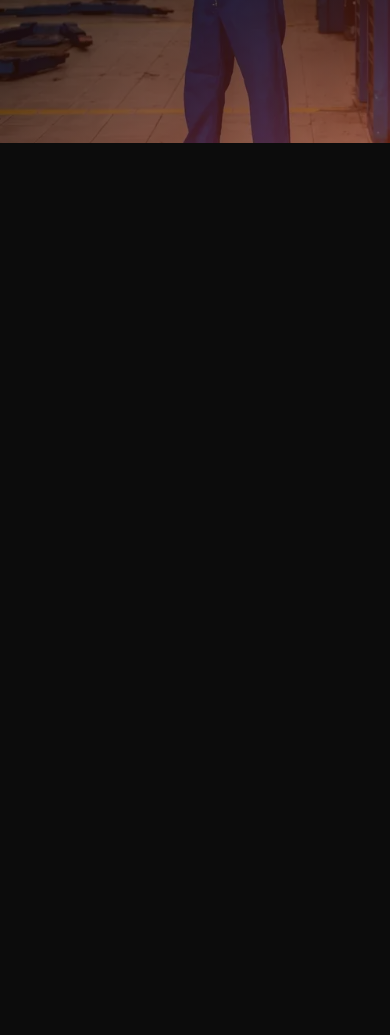
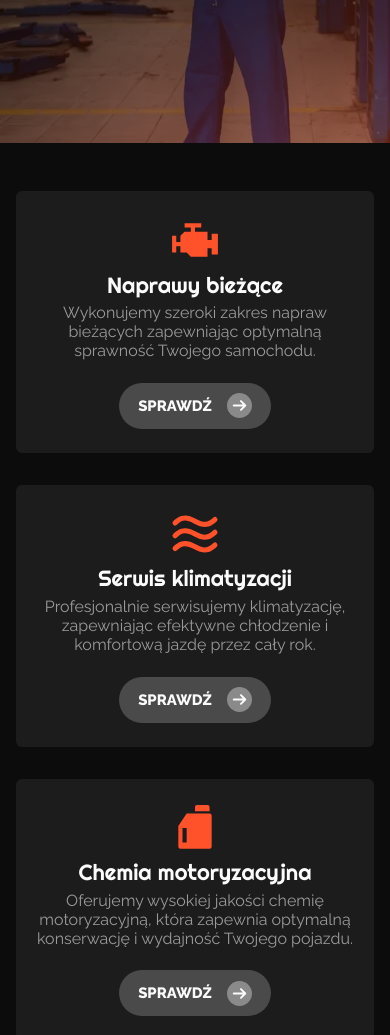
Before and after one commit to Kuba1507/FHU_Speed, a website: page index.html in a window 390 px wide. Shown: the part 357-1392 px from the top of the page. Before the commit the page ends 844 px from the top, so only its background shows below. Drawn offline with Linux system fonts and the light colour scheme.

Commit message:
created services cards for mobile

```diff
--- a/index.html
+++ b/index.html
@@ -48,6 +48,46 @@
             <div class="welcome__shadow"></div>
             <div class="welcome__gradient"></div>
         </section>
+        <section class="section services">
+            <div class="wrapper">
+                <div class="services__box">
+                    <div class="services__box-service">
+                        <img src="dist/img/engine.svg" alt="Ikonka silnika" class="services__box-service-icon">
+                        <p class="services__box-service-title">Naprawy bieżące</p>
+                        <p class="services__box-service-description">Wykonujemy szeroki zakres napraw bieżących
+                            zapewniając optymalną sprawność Twojego samochodu.</p>
+                        <button class="services__box-service-button">Sprawdź<svg xmlns="http://www.w3.org/2000/svg"
+                                width="20" height="20" viewBox="0 0 15 15">
+                                <path fill="currentColor"
+                                    d="M8.293 2.293a1 1 0 0 1 1.414 0l4.5 4.5a1 1 0 0 1 0 1.414l-4.5 4.5a1 1 0 0 1-1.414-1.414L11 8.5H1.5a1 1 0 0 1 0-2H11L8.293 3.707a1 1 0 0 1 0-1.414Z" />
+                            </svg></button>
+                    </div>
+                    <div class="services__box-service">
+                        <img src="dist/img/air.svg" alt="Ikonka powietrza" class="services__box-service-icon">
+                        <p class="services__box-service-title">Serwis klimatyzacji</p>
+                        <p class="services__box-service-description">Profesjonalnie serwisujemy klimatyzację,
+                            zapewniając efektywne chłodzenie i komfortową jazdę przez cały rok.</p>
+                        <button class="services__box-service-button">Sprawdź <svg xmlns="http://www.w3.org/2000/svg"
+                                width="20" height="20" viewBox="0 0 15 15">
+                                <path fill="currentColor"
+                                    d="M8.293 2.293a1 1 0 0 1 1.414 0l4.5 4.5a1 1 0 0 1 0 1.414l-4.5 4.5a1 1 0 0 1-1.414-1.414L11 8.5H1.5a1 1 0 0 1 0-2H11L8.293 3.707a1 1 0 0 1 0-1.414Z" />
+                            </svg></button>
+                    </div>
+                    <div class="services__box-service">
+                        <img src="dist/img/oil-fill.svg" alt="Ikonka oleju silnikowego"
+                            class="services__box-service-icon">
+                        <p class="services__box-service-title">Chemia motoryzacyjna</p>
+                        <p class="services__box-service-description">Oferujemy wysokiej jakości chemię motoryzacyjną,
+                            która zapewnia optymalną konserwację i wydajność Twojego pojazdu.</p>
+                        <button class="services__box-service-button">Sprawdź <svg xmlns="http://www.w3.org/2000/svg"
+                                width="20" height="20" viewBox="0 0 15 15">
+                                <path fill="currentColor"
+                                    d="M8.293 2.293a1 1 0 0 1 1.414 0l4.5 4.5a1 1 0 0 1 0 1.414l-4.5 4.5a1 1 0 0 1-1.414-1.414L11 8.5H1.5a1 1 0 0 1 0-2H11L8.293 3.707a1 1 0 0 1 0-1.414Z" />
+                            </svg></button>
+                    </div>
+                </div>
+            </div>
+        </section>
     </main>
 
     <script src="dist/js/script.min.js"></script>
--- a/src/sass/_main.scss
+++ b/src/sass/_main.scss
@@ -144,7 +144,7 @@ main {
 	}
 
 	.main-heading {
-		font-size: 2.7rem;
+		font-size: 3rem;
 		color: $pure-white;
 		letter-spacing: 1px;
 		text-align: center;
@@ -156,6 +156,7 @@ main {
 
 	.welcome {
 		position: relative;
+		padding-top: 80px;
 		height: 500px;
 		background-image: url('../img/hero-img-mobile.webp');
 		background-position: 10% 25%;
@@ -180,7 +181,7 @@ main {
 				margin-bottom: 0.25em;
 				padding: 0.25em 0.5em;
 				width: 130px;
-				font-size: 1.7rem;
+				font-size: 1.6rem;
 				color: $pure-white;
 				background-color: $orange;
 				border-radius: 6px;
@@ -192,7 +193,7 @@ main {
 				padding: 0.6em 1em;
 				width: 190px;
 				font-family: 'Righteous', sans-serif;
-				font-size: 1.7rem;
+				font-size: 1.6rem;
 				color: $pure-white;
 				background-color: $dark;
 				border: none;
@@ -232,6 +233,74 @@ main {
 			);
 		}
 	}
+
+	.services {
+		&__box {
+			display: flex;
+			flex-direction: column;
+			align-items: center;
+			justify-content: center;
+
+			&-service {
+				display: flex;
+				flex-direction: column;
+				align-items: center;
+				justify-content: center;
+				padding: 1.5em 1em;
+				background-color: $dark;
+				border-radius: 6px;
+
+				&-icon {
+					width: 50px;
+					height: 50px;
+				}
+
+				&-title {
+					margin-top: 0.25em;
+					font-family: 'Righteous', sans-serif;
+					font-size: 2.2rem;
+					color: $pure-white;
+				}
+
+				&-description {
+					margin-top: 0.3em;
+					font-family: 'Raleway', sans-serif;
+					color: #9a9a9a;
+					text-align: center;
+				}
+
+				&-button {
+					display: flex;
+					align-items: center;
+					margin-top: 1.5em;
+					padding: 0.7em 1.3em;
+					font-family: 'Raleway', sans-serif;
+					font-size: 1.5rem;
+					font-weight: 800;
+					background-color: #4a4a4a;
+					color: $pure-white;
+					border: none;
+					border-radius: 26px;
+					text-transform: uppercase;
+					cursor: pointer;
+
+					svg {
+						margin-left: 1em;
+						padding: 0.35em;
+						width: 25px;
+						height: 25px;
+						background-color: #8a8a8a;
+						border-radius: 50%;
+					}
+				}
+
+				&:nth-child(2),
+				&:nth-child(3) {
+					margin-top: 2em;
+				}
+			}
+		}
+	}
 }
 
 @keyframes navItemsAnimation {
```
Also changed, not shown: dist/css/style.min.css, dist/img/air.svg (added), dist/img/engine.svg (added), dist/img/oil-fill.svg (added), src/img/air.svg (added), src/img/engine.svg (added), src/img/oil-fill.svg (added).
